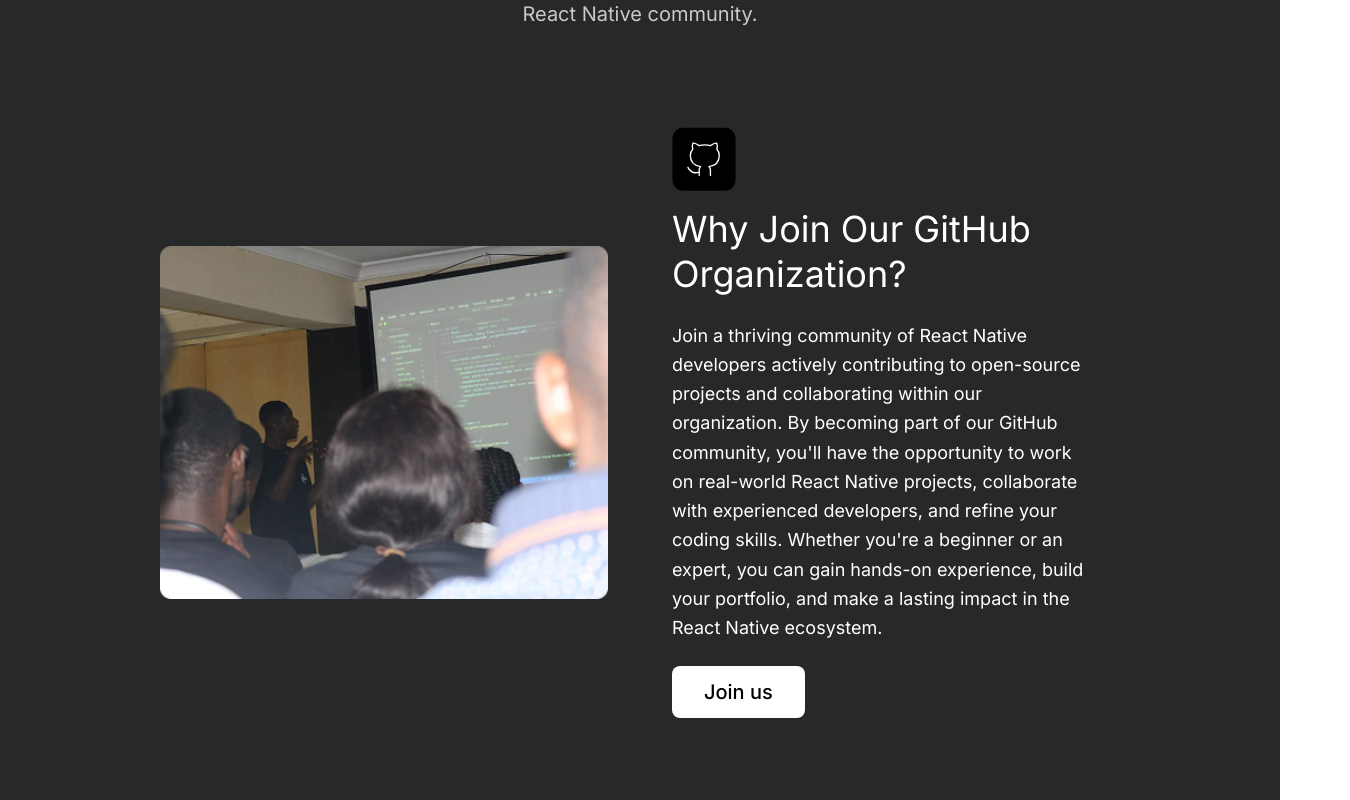
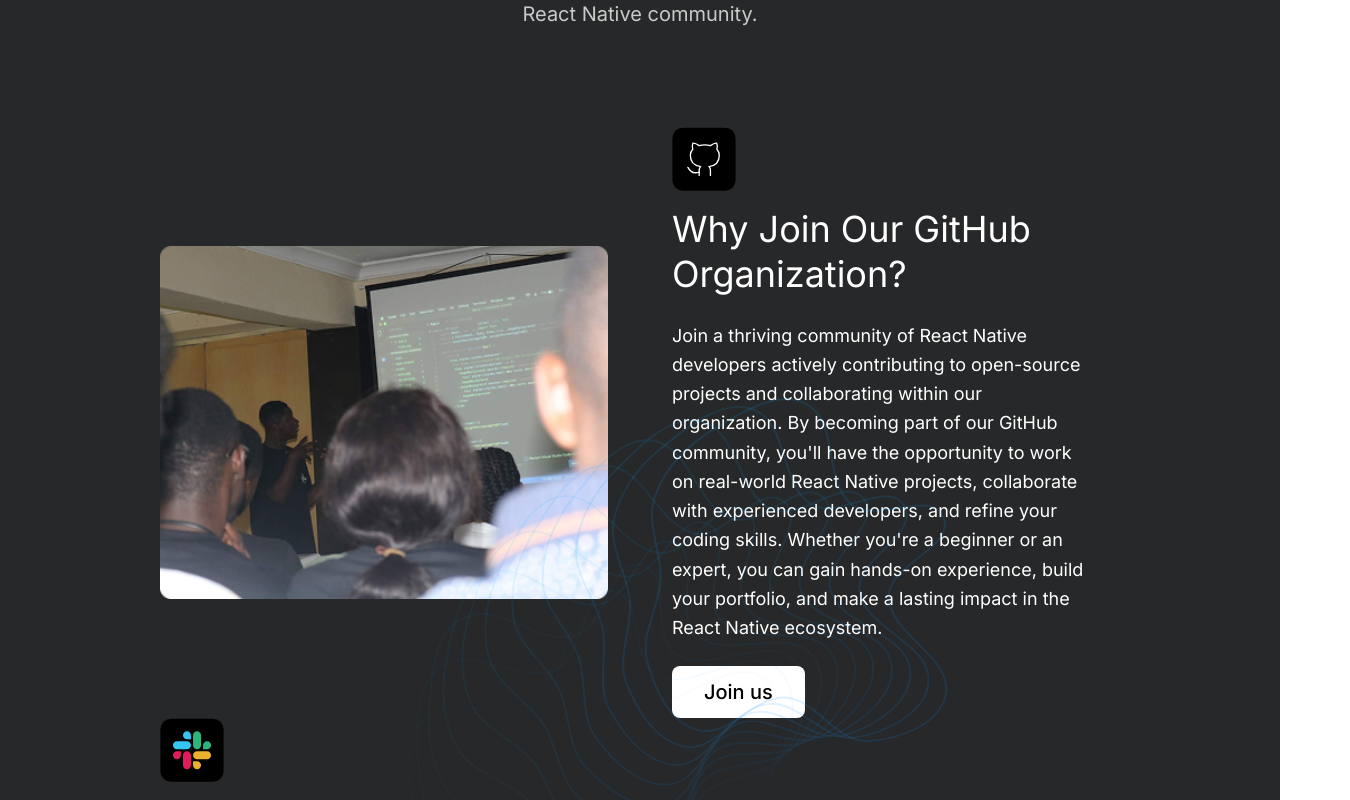
Before and after one commit to react-native-nigeria-community/rnn-landing, a React (Create React App) app: page / in a window 1280 px wide. Shown: the part 1960-2760 px from the top of the page, 1350 px wide, since content can reach past the window. Built offline with nearby package versions, Linux system fonts and the light colour scheme.

Commit message:
fixed pattern not found #35 ORTHO 364

```diff
--- a/src/components/footer.js
+++ b/src/components/footer.js
@@ -3,10 +3,11 @@ import rnnFooterLogo from '../assets/rnnFooterLogo.svg';
 import arrowIcon from '../assets/arrowIcon.svg';
 import linkedinIcon from '../assets/Linkedin.svg';
 import twitterIcon from '../assets/Twitter.svg';
+import groupBackground from '../assets/Group.svg';
 
 const Footer = () => {
   return (
-    <footer className="mt-16 px-4 sm:px-6 md:px-8 lg:px-12 xl:px-[51px] py-8 sm:py-12 w-full">
+    <footer className="relative mt-16 px-4 sm:px-6 md:px-8 lg:px-12 xl:px-[51px] py-8 sm:py-12 w-full">
        <div className=" max-w-7xl mx-auto flex flex-col lg:flex-row justify-between gap-8 lg:gap-12 xl:gap-16">
          <div className="flex flex-col items-start gap-3 sm:gap-4">
             <img src={rnnFooterLogo} alt="React Native Nigeria" className="h-8 sm:h-10 md:h-12"/>
@@ -21,7 +22,6 @@ const Footer = () => {
                 <a className="cursor-pointer hover:text-white transition-colors" href="gallery" target="_blank" rel="noopener noreferrer">Gallery</a>
                 <a className="cursor-pointer hover:text-white transition-colors" href="privacyPolicy" target="_blank" rel="noopener noreferrer">Privacy Policy</a>
                 <a className="cursor-pointer hover:text-white transition-colors" href="donate" target="_blank" rel="noopener noreferrer">Donate</a>
-
             </div>
         </div>
 
@@ -60,6 +60,13 @@ const Footer = () => {
 
             <p className="text-sm sm:text-base text-white">© 2025 React Native Nigeria. All rights reserved.</p>
         </div>
+         <img
+           src={groupBackground}
+           alt=""
+           className="pointer-events-none absolute top-[-10px] left-[900px] w-[450px] h-[400px] opacity-70"
+           aria-hidden="true"
+/>
+
     </footer>
   )
 }
--- a/src/components/joinUs.js
+++ b/src/components/joinUs.js
@@ -8,6 +8,7 @@ import whatsappImage from '../assets/whyUsImg.png';
 import whatsappLogo from '../assets/rnnWhatsappIcon.svg';
 import youtubeLogo from '../assets/rnnYoutubeIcon.svg';
 import youtubePlaceholder from '../assets/rnnYoutubeImg.png';
+import groupBackground from '../assets/Group-2.svg';
 
 const JoinUs = () => {
   return (
@@ -21,6 +22,7 @@ const JoinUs = () => {
             </p>
         </div>
 
+        <div className="relative">
           <div className="flex flex-col-reverse lg:flex-row justify-between items-center gap-8 lg:gap-12 xl:gap-16 px-4 sm:px-8 md:px-12 lg:px-16 xl:px-24 2xl:px-36">
               <div className="w-full lg:w-1/2">
                   <img src={githubImage} alt="GitHub Community" className="w-full h-auto rounded-lg"/>
@@ -32,11 +34,9 @@ const JoinUs = () => {
                           Why Join Our GitHub<br/>Organization?
                       </h2>
                   </div>
-
                   <p className="text-white text-sm sm:text-base md:text-lg leading-relaxed max-w-none lg:max-w-full xl:pr-8">
                       Join a thriving community of React Native developers actively contributing to open-source projects and collaborating within our organization. By becoming part of our GitHub community, you'll have the opportunity to work on real-world React Native projects, collaborate with experienced developers, and refine your coding skills. Whether you're a beginner or an expert, you can gain hands-on experience, build your portfolio, and make a lasting impact in the React Native ecosystem.
                   </p>
-
                   <button className="inline-flex bg-white py-3 px-6 md:px-8 justify-center items-center gap-3 rounded-lg hover:bg-[#DADADA] transition-colors duration-200 cursor-pointer">
                       <a href="https://github.com/react-native-nigeria-community" target="_blank" rel="noopener noreferrer" className="text-black text-base md:text-lg lg:text-xl font-medium">
                           Join us
@@ -44,6 +44,14 @@ const JoinUs = () => {
                   </button>
               </div>
           </div>
+
+          <img
+                src={groupBackground}
+                alt=""
+                className="pointer-events-none absolute left-1/2 top-1/2 -translate-x-1/2 -translate-y-1/2 w-[800px] h-[1000px] "
+                aria-hidden="true"
+                />
+
 
           <div className="flex flex-col lg:flex-row justify-between items-center gap-8 lg:gap-12 xl:gap-16 px-4 sm:px-8 md:px-12 lg:px-16 xl:px-24 2xl:px-36">
               <div className="flex flex-col items-start gap-6 w-full lg:w-1/2">
@@ -53,20 +61,18 @@ const JoinUs = () => {
                           Why Join Our Slack<br/>Community?
                       </h2>
                   </div>
-
                   <p className="text-white text-sm sm:text-base md:text-lg leading-relaxed max-w-none lg:max-w-full xl:pr-8">
                       Be part of Nigeria's leading React Native developer network! Our Slack community is an interactive space where developers of all skill levels come together to share knowledge. Whether you're a beginner seeking guidance or an experienced developer looking to contribute, there's a place for you here! Our Slack space is designed for developers of all skill levels to connect, share insights, and support one another in their React Native journey.
                   </p>
-
                   <button className="inline-flex bg-white py-3 px-6 md:px-8 justify-center items-center gap-3 rounded-lg hover:bg-[#DADADA] transition-colors duration-200 cursor-pointer">
                       <a href="https://join.slack.com/t/reactnativenigeria/shared_invite/zt-c8od4rkl-xUOp01GMiKOt_7_mFvyOzA" target="_blank" rel="noopener noreferrer" className="text-black text-base md:text-lg lg:text-xl font-medium">
                           Join us
                       </a>
                   </button>
               </div>
-
               <div className="w-full lg:w-1/2">
                   <img src={slackImage} alt="Slack Community" className="w-full h-auto rounded-lg"/>
+              </div>
           </div>
         </div>
 
```
Also changed, not shown: src/assets/Group-2.svg (added), src/assets/Group.svg (added). Lines whose indentation alone changed are shown as unchanged.
